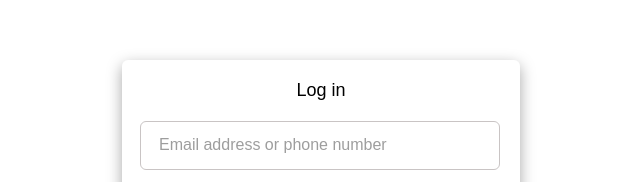
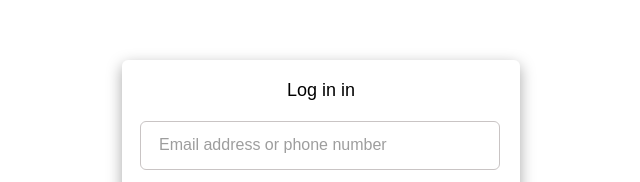
Before and after one commit to D-CodeDynasty/Login-page, a plain HTML site: page index.html in a window 1280 px wide. Shown: the part 203-385 px from the top of the page, 319-959 px from the left. Drawn offline with nearby package versions, Linux system fonts and the light colour scheme.

Commit message:
log in change

```diff
--- a/index.html
+++ b/index.html
@@ -16,7 +16,7 @@
 <body>
     <img id="app" src="logo/logo.svg" alt="Logo">
     <div class="container">
-        <p>Log in</p>
+        <p>Log in in</p>
         <div class="login">
             <input type="text" placeholder="Email address or phone number" required>
             <input type="password" placeholder="Password" required>
```
